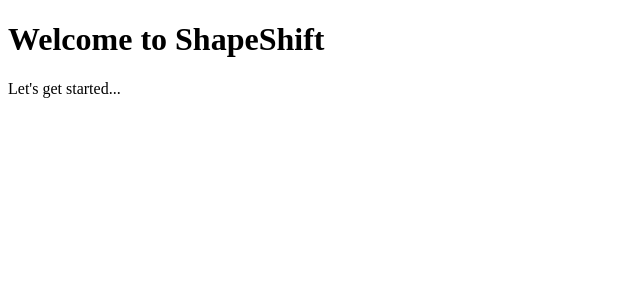
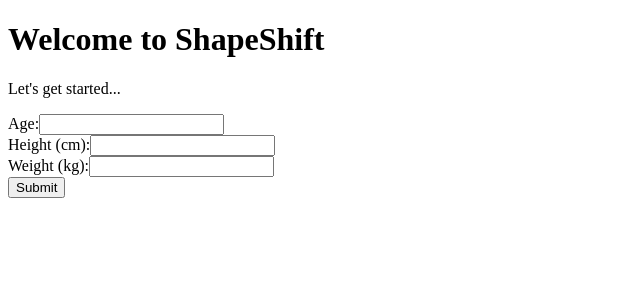
Before and after one commit to cstlford/ShapeShift_Frontend, a React (Vite) app in the folder frontend/: page / in a window 1280 px wide. Shown: the top 300 px of the page, without its empty margins (0-640 px from the left). Built offline with nearby package versions, Linux system fonts and the light colour scheme.

Commit message:
add FormComponent

```diff
--- a/frontend/package.json
+++ b/frontend/package.json
@@ -10,6 +10,7 @@
     "preview": "vite preview"
   },
   "dependencies": {
+    "frontend": "file:",
     "react": "^18.3.1",
     "react-dom": "^18.3.1"
   },
--- a/frontend/src/App.tsx
+++ b/frontend/src/App.tsx
@@ -1,8 +1,11 @@
+import FormComponent from "./FormComponent/FormComponent";
+
 function App() {
   return (
     <>
       <h1>Welcome to ShapeShift</h1>
       <p>Let's get started...</p>
+      <FormComponent />
     </>
   );
 }
--- /dev/null
+++ b/frontend/src/FormComponent/FormComponent.tsx
@@ -0,0 +1,67 @@
+import { useState } from 'react';
+
+const FormComponent = () => {
+  const [formData, setFormData] = useState({
+    age: '',
+    height: '',
+    weight: '',
+  });
+
+  const handleChange = (e: any) => {
+    const { name, value } = e.target;
+    setFormData({
+      ...formData,
+      [name]: value,
+    });
+  };
+
+  const handleSubmit = (e: any) => {
+    e.preventDefault();
+    console.log('Form Data:', formData);
+    // You can handle form submission here (e.g., send data to an API)
+  };
+
+  return (
+    <form onSubmit={handleSubmit}>
+      <div>
+        <label>
+          Age:
+          <input
+            type="number"
+            name="age"
+            value={formData.age}
+            onChange={handleChange}
+            required
+          />
+        </label>
+      </div>
+      <div>
+        <label>
+          Height (cm):
+          <input
+            type="number"
+            name="height"
+            value={formData.height}
+            onChange={handleChange}
+            required
+          />
+        </label>
+      </div>
+      <div>
+        <label>
+          Weight (kg):
+          <input
+            type="number"
+            name="weight"
+            value={formData.weight}
+            onChange={handleChange}
+            required
+          />
+        </label>
+      </div>
+      <button type="submit">Submit</button>
+    </form>
+  );
+};
+
+export default FormComponent;
```
Also changed, not shown: 1 other file (tests, documents, lock files or other folders).
